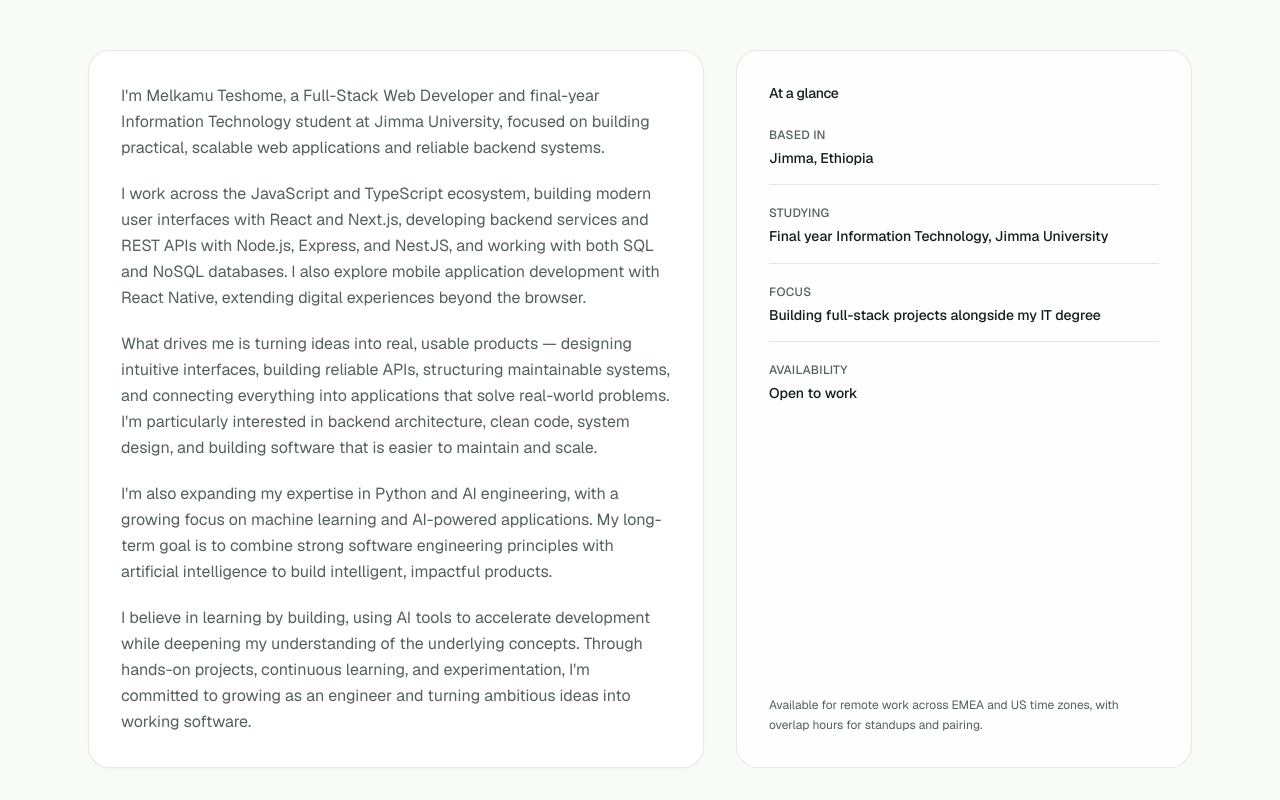
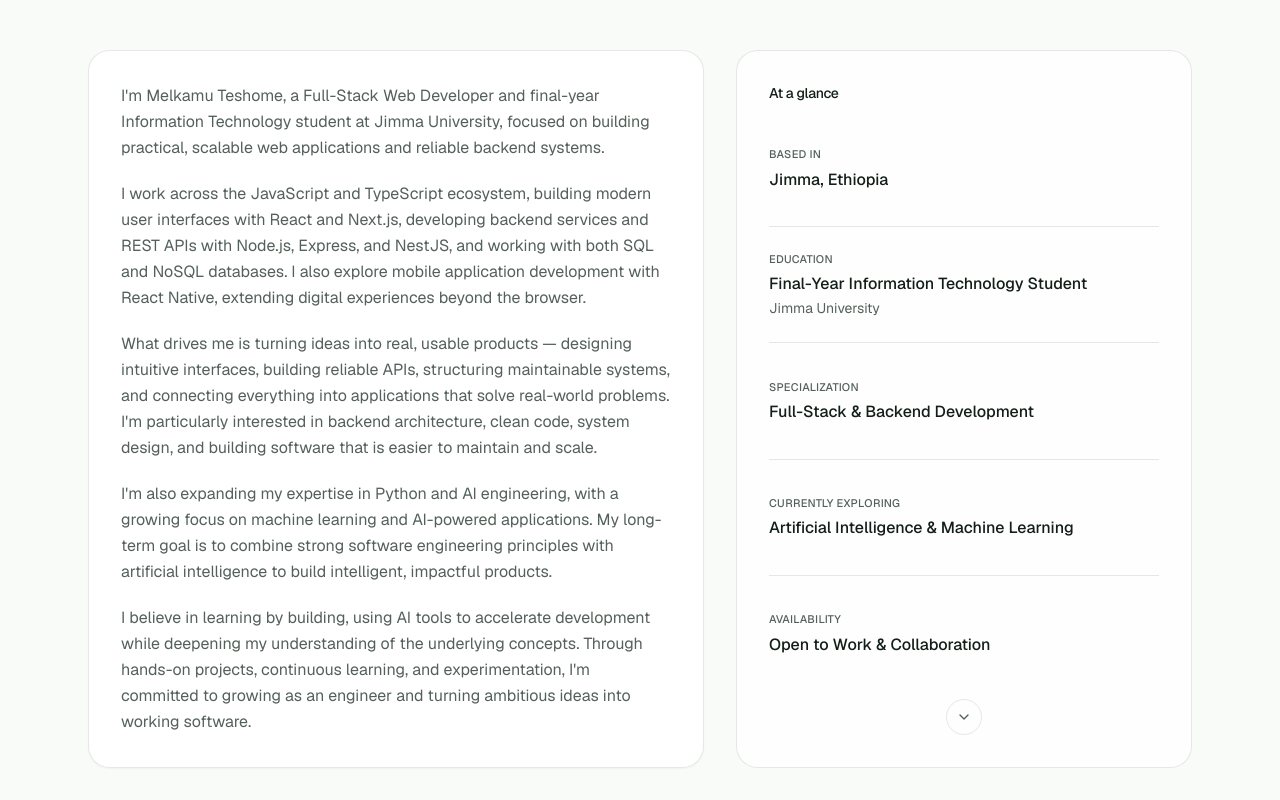
Before and after one commit to malke355/Portfolio, a Next.js app: page / in a window 1280 px wide. Shown: the part 1340-2140 px from the top of the page. Built offline with nearby package versions, Linux system fonts and the light colour scheme; no server answers.

Commit message:
Fill the At a glance card to match the new layout
Expand the glance panel with education, specialization, and AI focus
rows that stretch with the about column, plus a continue chevron.

Co-authored-by: Melkamu Teshome <malke355@users.noreply.github.com>

```diff
--- a/components/about.tsx
+++ b/components/about.tsx
@@ -1,18 +1,36 @@
+import { ChevronDown } from 'lucide-react'
 import { Reveal } from '@/components/reveal'
 import { SectionHeading } from '@/components/section-heading'
 import { education } from '@/content/experience'
-import { bio, currentFocus, remoteNote } from '@/content/profile'
+import { bio } from '@/content/profile'
 import { site } from '@/lib/site'
 
+type GlanceItem = {
+  label: string
+  value: string
+  detail?: string
+}
+
 export function About() {
-  const facts = [
+  const facts: GlanceItem[] = [
     { label: 'Based in', value: site.location },
     {
-      label: 'Studying',
-      value: `${education.year} ${education.field}, ${education.institution}`,
+      label: 'Education',
+      value: `Final-Year ${education.field} Student`,
+      detail: education.institution,
     },
-    { label: 'Focus', value: currentFocus },
-    { label: 'Availability', value: site.availability },
+    {
+      label: 'Specialization',
+      value: 'Full-Stack & Backend Development',
+    },
+    {
+      label: 'Currently exploring',
+      value: 'Artificial Intelligence & Machine Learning',
+    },
+    {
+      label: 'Availability',
+      value: 'Open to Work & Collaboration',
+    },
   ]
 
   return (
@@ -24,11 +42,11 @@ export function About() {
           description="I design and build products that feel fast, look considered and hold up in production."
         />
 
-        <div className="mt-12 grid gap-6 lg:grid-cols-[1.15fr_0.85fr] lg:gap-8">
+        <div className="mt-12 grid items-stretch gap-6 lg:grid-cols-[1.15fr_0.85fr] lg:gap-8">
           <Reveal
             variant="blur"
             spotlight
-            className="surface card-lift flex flex-col gap-5 rounded-2xl p-6 shadow-sm sm:p-8"
+            className="surface card-lift flex h-full flex-col gap-5 rounded-2xl p-6 shadow-sm sm:p-8"
           >
             {bio.map((paragraph) => (
               <p
@@ -44,29 +62,38 @@ export function About() {
             delay={100}
             variant="scale"
             spotlight
-            className="surface-muted card-lift flex flex-col rounded-2xl p-6 sm:p-8"
+            className="surface-muted card-lift flex h-full flex-col rounded-2xl p-6 sm:p-8"
           >
             <h3 className="text-sm font-medium tracking-tight">At a glance</h3>
 
-            <dl className="mt-6 flex flex-col gap-5">
+            <dl className="mt-6 flex flex-1 flex-col justify-between gap-0">
               {facts.map((fact) => (
                 <div
                   key={fact.label}
-                  className="border-border border-b pb-4 last:border-0 last:pb-0"
+                  className="border-border flex flex-1 flex-col justify-center border-b py-4 first:pt-0 last:border-0 last:pb-2"
                 >
-                  <dt className="text-muted-foreground text-xs font-medium tracking-wide uppercase">
+                  <dt className="text-muted-foreground text-[11px] font-medium tracking-wide uppercase">
                     {fact.label}
                   </dt>
-                  <dd className="mt-1.5 text-sm leading-snug font-medium">
+                  <dd className="mt-1.5 text-[15px] leading-snug font-medium sm:text-base">
                     {fact.value}
                   </dd>
+                  {fact.detail ? (
+                    <dd className="text-muted-foreground mt-1 text-sm leading-snug">
+                      {fact.detail}
+                    </dd>
+                  ) : null}
                 </div>
               ))}
             </dl>
 
-            <p className="text-muted-foreground mt-auto pt-6 text-xs leading-relaxed">
-              {remoteNote}
-            </p>
+            <a
+              href="#skills"
+              aria-label="Continue to skills"
+              className="border-border text-muted-foreground hover:border-primary/40 hover:text-primary focus-visible:ring-ring mx-auto mt-4 grid size-9 place-items-center rounded-full border transition-colors focus-visible:ring-2 focus-visible:outline-none"
+            >
+              <ChevronDown className="size-4" />
+            </a>
           </Reveal>
         </div>
       </div>
```
